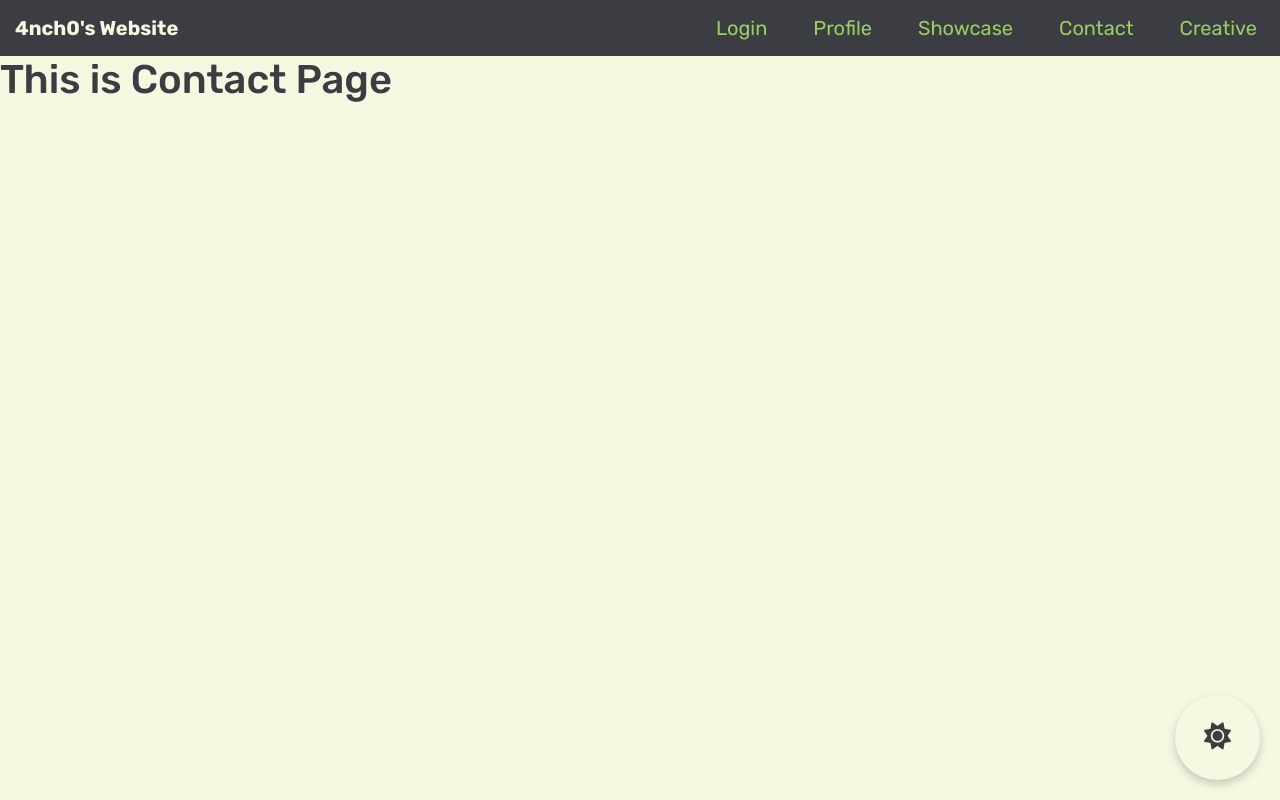
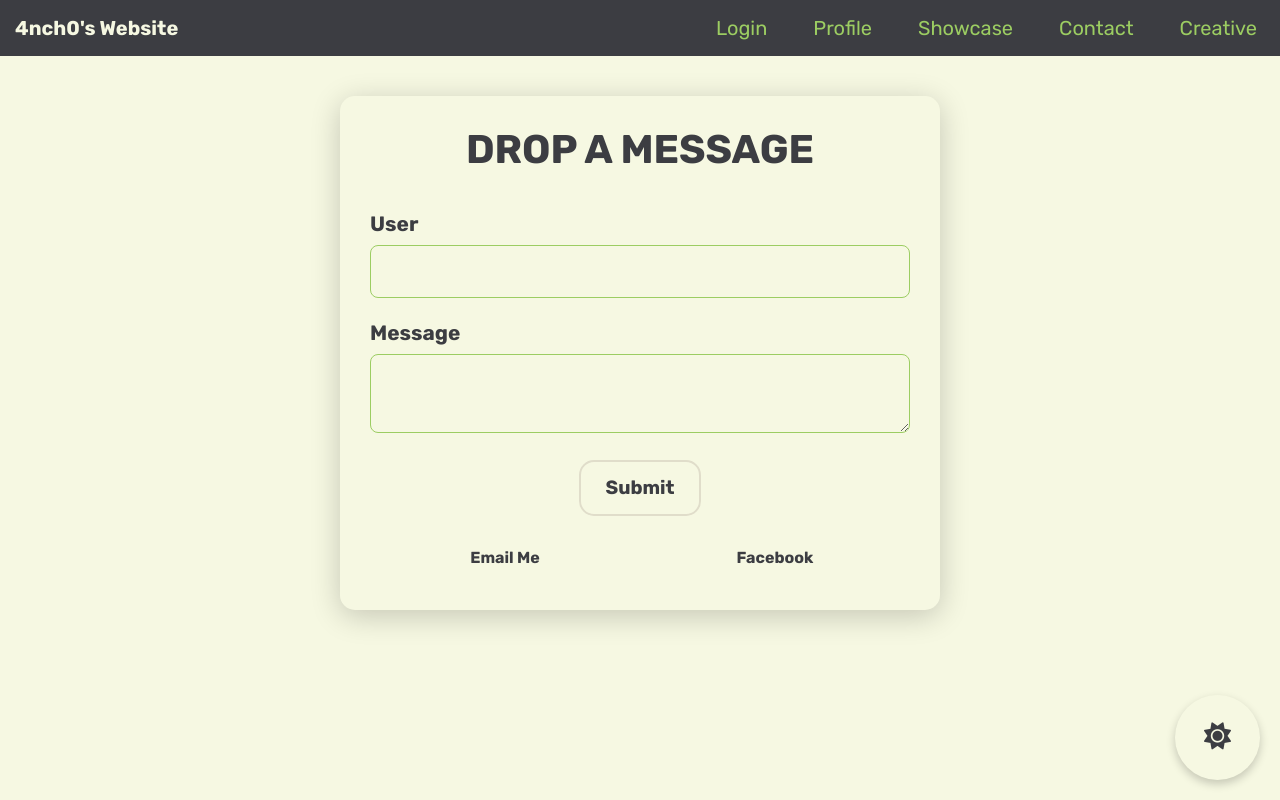
Before and after one commit to 4nch0/vuejsweb, a Vue app: page /portfolio/contact in a window 1280 px wide. Built offline with nearby package versions, Linux system fonts and the light colour scheme.

Commit message:
Contact is done

```diff
--- a/src/views/PortfolioContact.vue
+++ b/src/views/PortfolioContact.vue
@@ -1,3 +1,165 @@
 <template>
-    <h1>This is Contact Page</h1>
-</template>
+    <div class="message-form" :class="currentTheme">
+      <h2 class="form-title">Drop a Message</h2>
+      <form @submit.prevent="submitMessage">
+        <label for="user" class="form-label">User</label>
+        <input type="text" id="user" v-model="user" class="form-input" required />
+
+        <label for="message" class="form-label">Message</label>
+        <textarea id="message" v-model="message" class="form-textarea" required></textarea>
+
+        <button type="submit" class="submit-button">Submit</button>
+      </form>
+
+      <div class="contact-buttons">
+        <a :href="'mailto:' + email" class="contact-button">Email Me</a>
+        <a :href="facebookUrl" class="contact-button">Facebook</a>
+      </div>
+    </div>
+  </template>
+
+  <script>
+  export default {
+    data() {
+      return {
+        user: '',
+        message: '',
+        email: 'your_email@example.com', // Replace with your email
+        facebookUrl: 'https://www.facebook.com/4nch0/',
+      };
+    },
+    computed: {
+      currentTheme() {
+        return this.$root.currentTheme; // Access the current theme from the root instance
+      },
+    },
+    methods: {
+      submitMessage() {
+        // Logic to handle message submission can be added here
+        alert(`Message from ${this.user}: ${this.message}`);
+        this.user = '';
+        this.message = '';
+      },
+    },
+  };
+  </script>
+
+  <style scoped>
+  :root {
+    --light-background: #F6F8E2;
+    --dark-background: #3C3D42;
+    --light-text-color: #3C3D42;
+    --dark-text-color: #F6F8E2;
+    --accent-color: #9CCD62;
+    --highlight-color: #E0DDCA;
+    --highlight-text: #3C3D42;
+    --contrast-text: #2A2A2A;
+    --secondary-accent-color: #FF6347;
+  }
+
+  .light-theme {
+    background-color: var(--light-background);
+    color: var(--light-text-color);
+  }
+
+  .dark-theme {
+    background-color: var(--dark-background);
+    color: var(--dark-text-color);
+  }
+
+  .message-form {
+    max-width: 600px;
+    margin: 40px auto; /* Increased margin to create space from NavBar */
+    padding: 30px;
+    border: #3C3D42;
+    border-radius: 15px;
+    box-shadow: 0 6px 30px rgba(0, 0, 0, 0.2);
+    transition: background-color 0.5s ease, color 0.5s ease;
+    border: 2px solid var(--highlight-color); /* Border for the form */
+  }
+
+  .form-title {
+    font-size: 2.5rem;
+    font-weight: 800;
+    margin-bottom: 35px;
+    color: var(--accent-color);
+    text-align: center;
+    text-transform: uppercase;
+  }
+
+  .form-label {
+    font-size: 1.3rem;
+    font-weight: 600;
+    display: block;
+    border: #9CCD62;
+    margin-bottom: 5px;
+  }
+
+  .form-input,
+  .form-textarea {
+    width: 100%;
+    padding: 12px;
+    margin-bottom: 20px;
+    border: 0.5px solid #9CCD62; /* Border color using #9CCD62 */
+    border-radius: 8px;
+    font-size: 1.1rem;
+    font-weight: 400;
+    color: var(--contrast-text);
+    background-color: transparent; /* Make background transparent for themes */
+    transition: border-color 0.3s ease, box-shadow 0.3s ease; /* Added transition for box-shadow */
+  }
+
+  .form-input:focus,
+  .form-textarea:focus {
+    outline: none;
+    border-color: var(--accent-color);
+    box-shadow: 0 0 5px var(--accent-color); /* Glow effect on focus */
+  }
+
+  .submit-button {
+    background-color: var(--accent-color);
+    color: var(--dark-text-color);
+    padding: 12px 24px;
+    border: 2px solid #E0DDCA;
+    border-radius: 15px;
+    font-weight: 700;
+    cursor: pointer;
+    transition: background-color 0.3s ease, transform 0.3s ease;
+    font-size: 1.2rem;
+    display: block;
+    margin: 0 auto;
+  }
+
+  .submit-button:hover {
+    background-color: #9CCD62;
+    border: 1px solid #3C3D42;
+    color: #3C3D42;
+    transform: translateY(-3px); /* Slightly move up on hover */
+    box-shadow: 0 4px 20px rgba(0, 0, 0, 0.2); /* Add shadow on hover */
+  }
+
+  .contact-buttons {
+    display: flex;
+    justify-content: space-between;
+    margin-top: 20px;
+  }
+
+  .contact-button {
+    text-decoration: none;
+    color: var(--highlight-text);
+    padding: 10px 15px;
+    border: 2px solid var(--highlight-color);
+    border-radius: 6px;
+    transition: background-color 0.3s ease, color 0.3s ease, transform 0.3s ease; /* Added transform transition */
+    font-weight: 600;
+    flex: 1; /* Allow equal spacing */
+    text-align: center; /* Center the text */
+    margin: 0 5px; /* Add margin between buttons */
+  }
+
+  .contact-button:hover {
+    background-color: #3C3D42;
+    color: #9CCD62;
+    transform: translateY(-2px); /* Slightly move up on hover */
+  }
+  </style>
```
